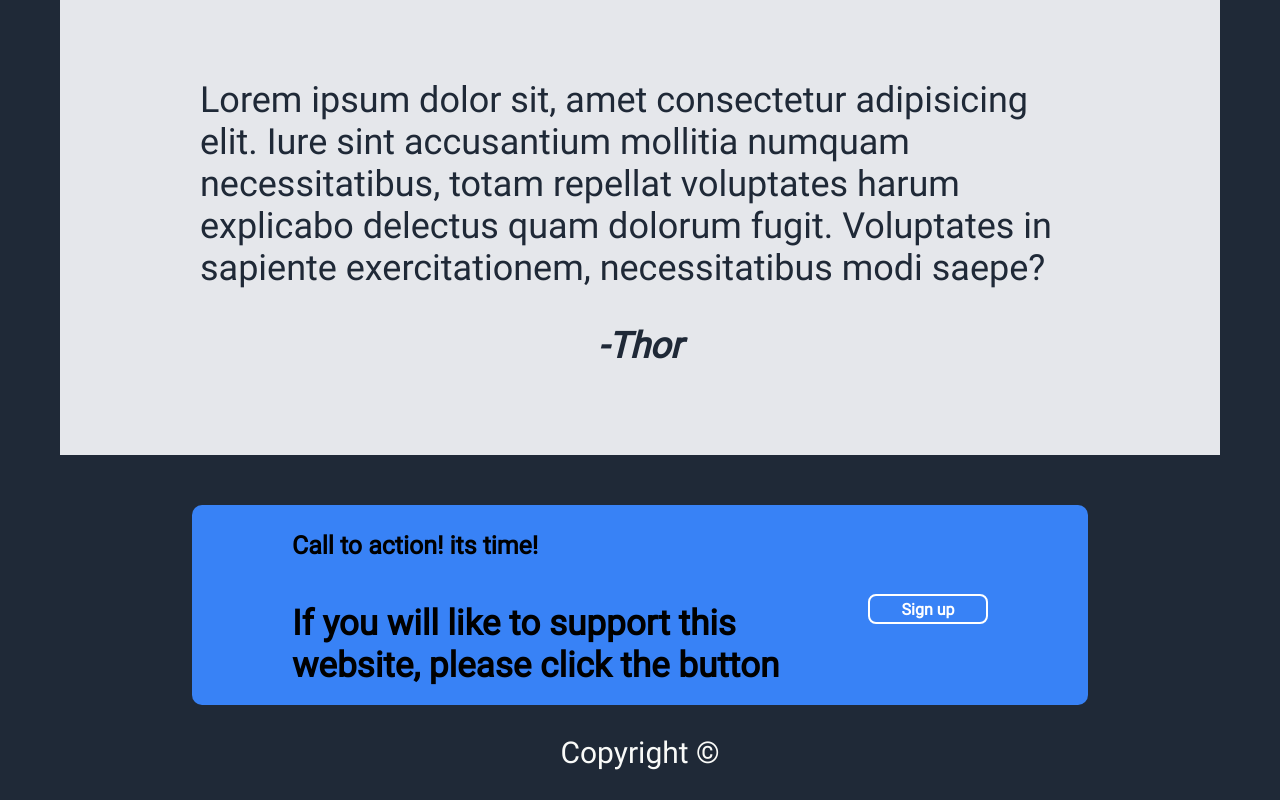
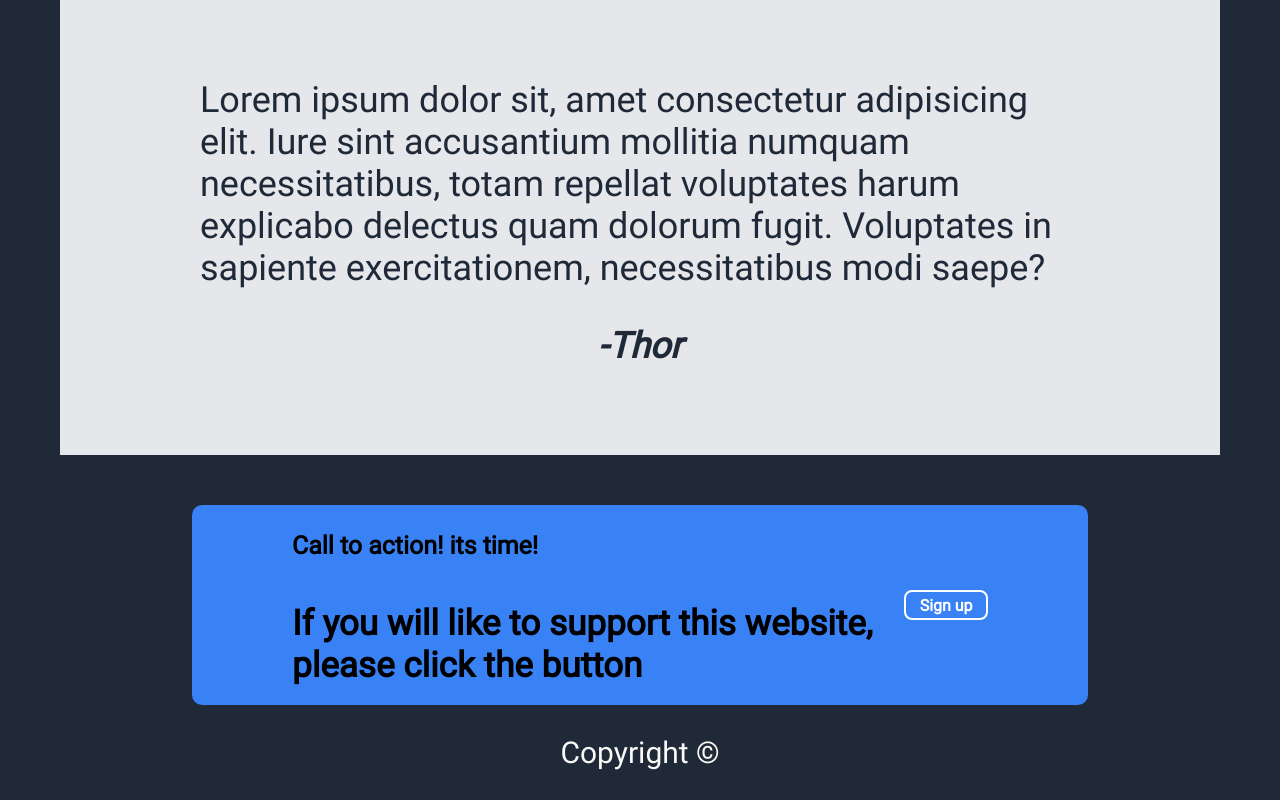
Before and after one commit to Gbemi06/Assignment2, a plain HTML site: page index.html in a window 1280 px wide. Shown: the part 751-1551 px from the top of the page. Drawn offline with Linux system fonts and the light colour scheme.

Commit message:
Update index.html

```diff
--- a/index.html
+++ b/index.html
@@ -8,11 +8,8 @@
     <link rel="stylesheet" href="style.css"/>
   </head>
   <body>
-
       <header class="header-first">
         <h1 class="logo-text">Header Logo</h1>
-        <!-- <nav class="header-child"> -->
-
           <menu class="header-link">
             <li><a href="#">First page</a></li>
             <li><a href="#">Second Page</a></li>
@@ -59,7 +56,6 @@
           <figure>
           </div>
         </section>
-
       <section class="third-box">
         <blockquote>
           Lorem ipsum dolor sit, amet consectetur adipisicing elit. Iure sint
@@ -69,15 +65,14 @@
         </blockquote>
         <cite class="third-para">-Thor</cite>
       </section>
-
       <section class="fourth-box">
-        <div class="fourth-box-div">
+        <aside class="fourth-box-div">
           <h5>Call to action! its time!</h5>
           <h3>
             If you will like to support this website, please click the button
           </h3>
-        </div>
-        <div><button class="button-1">Sign up</button></div>
+        </aside>
+        <button class="button-1">Sign up</button>
       </section>
 
        </main>
```
